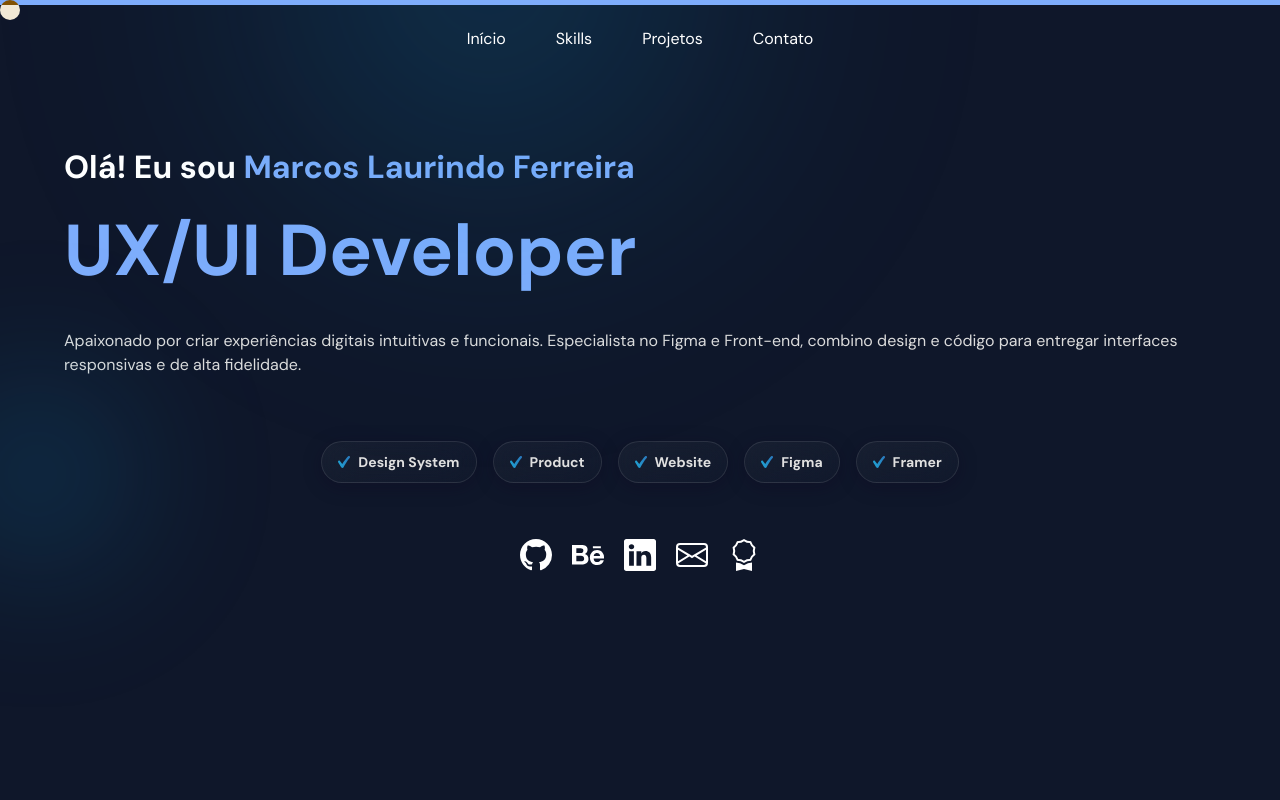
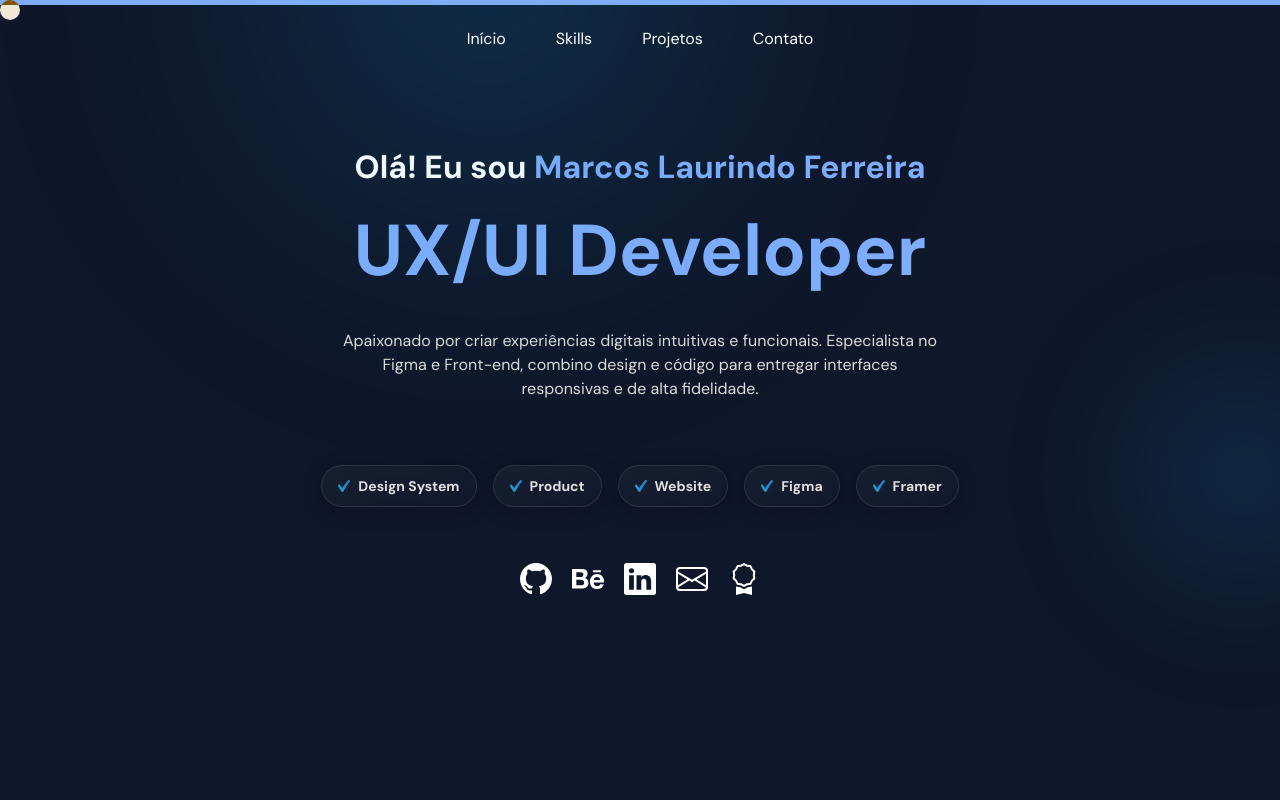
Before and after one commit to marcosprofile/DevXPortfolio, a React (Create React App) app: page / in a window 1280 px wide. Shown: the top 800 px of the page. Built offline with nearby package versions, Linux system fonts and the light colour scheme.

Commit message:
feat: update

```diff
--- a/src/components/MySkills.js
+++ b/src/components/MySkills.js
@@ -81,14 +81,14 @@ const MySkills = () => {
           <SkillCard>
             <TbDeviceDesktopAnalytics />
             <Heading as="h3" size="h3">UI/UX Designer</Heading>
-            <ParaText $top=".75rem">
+            <ParaText $top=".75rem" $center>
               Como UX/UI Designer tenho experiência na projeção de interfaces intuitivas e funcionais com base em pesquisas de mercado, buscando os melhores conceitos de UX e UI para a concepção do produto final. Tenho experiência na construção de protótipos navegáveis, desde wireframe até a construção da UI em alta fidelidade.
             </ParaText>
           </SkillCard>
           <SkillCard $marginTop>
             <TbDeviceDesktopCode />
             <Heading as="h3" size="h3">Front-end</Heading>
-            <ParaText $top=".75rem">
+            <ParaText $top=".75rem" $center>
               Como desenvolvedor tenho experiência em desenvolvimento front-end, com conhecimento em JavaScrip, React, Angular, HTML, CSS e SASS. Tenho experiência na construção de interfaces de responsivas. Com conhecimento no uso do React, posso criar interfaces escaláveis e de fácil manutenção. Isso me permite criar um código eficiente e sustentável que pode se adequar às necessidades de mudança de um negócio.
             </ParaText>
           </SkillCard>
--- a/src/components/Showcase.js
+++ b/src/components/Showcase.js
@@ -17,7 +17,7 @@ import { BsGithub, BsBehance, BsLinkedin, BsEnvelope, BsAward } from 'react-icon
 
 import CheckBlue from '../assets/check-blue.svg'
 
-import { fadeInLeftVariant } from '../utils/Variants'
+import { fadeInLeftVariant, fadeInTopVariant } from '../utils/Variants'
 
 const Showcase = () => {
   return (
@@ -29,12 +29,15 @@ const Showcase = () => {
       $responsiveRight="1rem"
       $responsiveTop="8rem"
     >
-      <FlexContainer $align="center" $fullWidthChild="true">
-        {/* --left-content-- */}
-        <motion.div
-          variants={fadeInLeftVariant}
+      <FlexContainer
+        as={motion.div}
+        variants={fadeInTopVariant}
         initial="hidden"
         whileInView="visible"
+        $align="center"
+        $justify="center"
+        $direction="column"
+        $fullWidthChild="true"
       >
         <Heading
           as="h3"
@@ -47,7 +50,7 @@ const Showcase = () => {
         <Heading as="h1" size="h1">
           <BlueText>UX/UI Developer</BlueText>
         </Heading>
-          <ParaText as="p" $top="2rem" $bottom="4rem" $mWidth="600px">
+        <ParaText as="p" $top="2rem" $bottom="4rem" $mWidth="600px" $center>
           Apaixonado por criar experiências digitais intuitivas e funcionais. Especialista no Figma e Front-end, combino design e código para entregar interfaces responsivas e de alta fidelidade.
         </ParaText>
 
@@ -94,7 +97,6 @@ const Showcase = () => {
             <BsAward />
           </IconContainer>
         </FlexContainer>
-        </motion.div>
       </FlexContainer>
     </PaddingContainer>
   )
--- a/src/components/layouts/Project.js
+++ b/src/components/layouts/Project.js
@@ -76,7 +76,7 @@ const Project = ({ data }) => {
           }}
         >
           <FaLaptop />
-          Visualizar Website
+          Website
         </Button>
 
         <Button
@@ -90,7 +90,7 @@ const Project = ({ data }) => {
           }}
         >
           <FaLaptopCode />
-          Visualizar Código
+          Código
         </Button>
 
       </motion.div>
--- a/src/pages/Projects.js
+++ b/src/pages/Projects.js
@@ -41,7 +41,7 @@ const Projects = () => {
       </Container>
 
       <FadeImage src={TopFadeImage} $top="0" />
-      <FadeImage src={LeftFadeImage} $top="30vh" $right="0" transform="rotate(180deg)" />
+      <FadeImage src={LeftFadeImage} $top="30vh" $right="0" $transform="rotate(180deg)" />
     </MainBody>
   )
 }
--- a/src/styles/Global.styled.js
+++ b/src/styles/Global.styled.js
@@ -105,8 +105,9 @@ export const BlueText = styled.span`
 
 export const ParaText = styled(PaddingContainer)`
   color: ${({ theme }) => theme.colors.para_text_color};
-  max-width: ${({ mWidth }) => mWidth };
+  max-width: ${( props ) => props.$mWidth };
   line-height: 24px;
+  text-align: ${({ $center }) => $center ? "center" : ""};
 
   @media (max-width: ${({ theme }) => theme.breakpoints.mobile }) {
     font-size: .875rem;
@@ -167,10 +168,10 @@ export const FadeImage = styled.img`
   height: 468px;
   position: absolute;
   top: ${( props ) => props.$top};
-  right: ${({ right }) => right};
-  left: ${({ left }) => left};
-  bottom: ${({ bottom }) => bottom};
-  transform: ${({ transform }) => transform};
+  right: ${( props ) => props.$right};
+  left: ${( props ) => props.$left};
+  bottom: ${( props ) => props.$bottom};
+  transform: ${( props ) => props.$transform};
   z-index: 0;
 
   @media (max-width: ${({ theme }) => theme.breakpoints.mobile}) {
```
Lines whose indentation alone changed are shown as unchanged.
